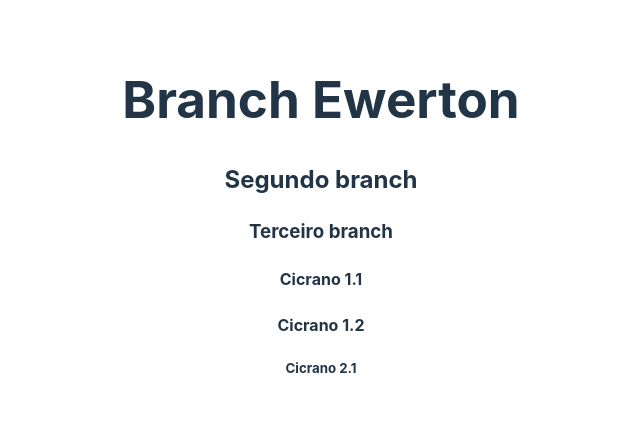
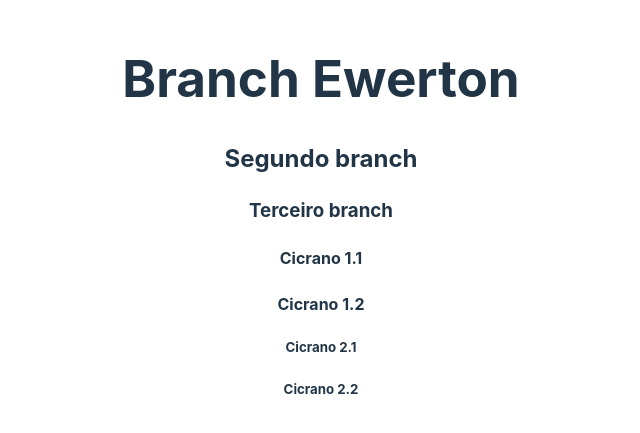
Before and after one commit to cicrano/teste, a React (Vite) app: page / in a window 1280 px wide. Shown: the part 181-614 px from the top of the page, without its empty margins (319-959 px from the left). Built offline with nearby package versions, Linux system fonts and the light colour scheme.

Commit message:
Cicrano 2.2

```diff
--- a/src/App.tsx
+++ b/src/App.tsx
@@ -12,6 +12,7 @@ function App() {
       <h4>Cicrano 1.2</h4>
 
       <h5>Cicrano 2.1</h5>
+      <h5>Cicrano 2.2</h5>
     </>
   )
 }
```
